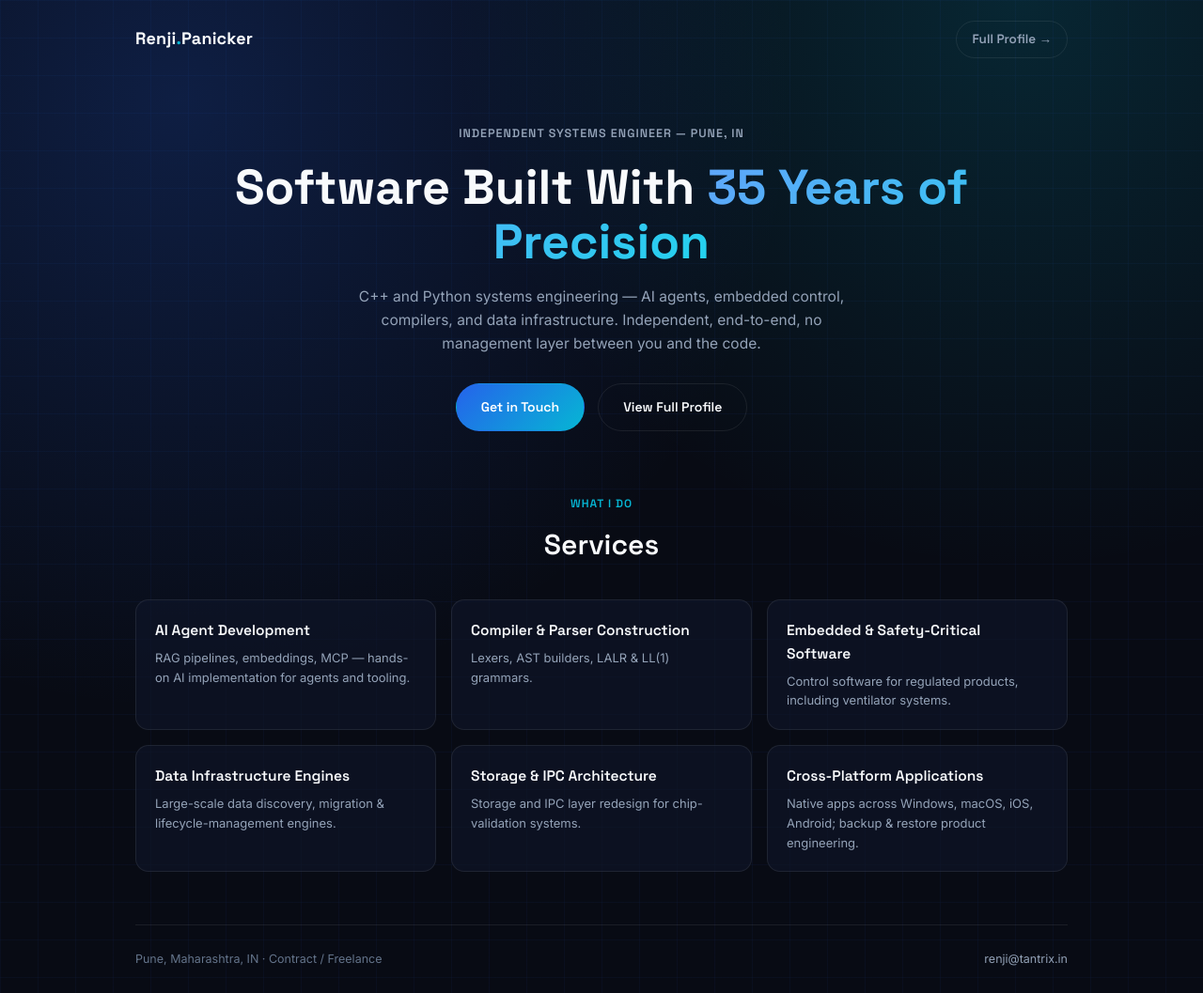
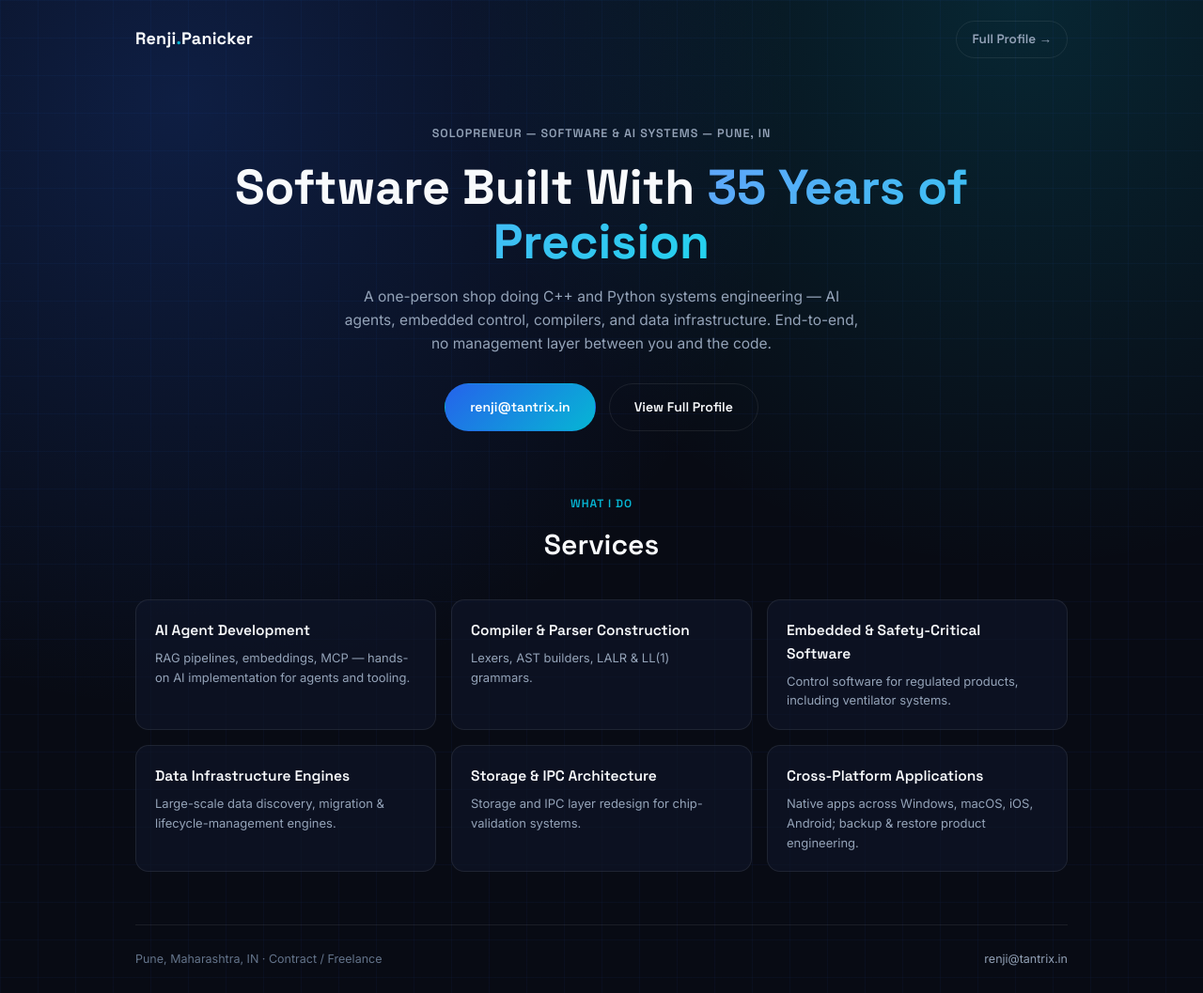
Before and after one commit to TantrixAuto/website, a plain HTML site: page index.html in a window 1280 px wide. Shown: the whole page at 94% size. Drawn offline with Linux system fonts and the light colour scheme.

Commit message:
Reframe landing page as solopreneur, drop mailto on Get in Touch
Swap "independent engineer" framing for solopreneur language, and
show the email address as plain text instead of a mailto link.

Co-Authored-By: Claude Sonnet 5 <noreply@anthropic.com>
Claude-Session: https://claude.ai/code/session_017Qb8eawcKpeF5HKxew314z

```diff
--- a/index.html
+++ b/index.html
@@ -3,8 +3,8 @@
 <head>
 <meta charset="UTF-8">
 <meta name="viewport" content="width=device-width, initial-scale=1.0">
-<title>Renji Panicker — Independent Systems Engineer</title>
-<meta name="description" content="Independent C++ / Python systems engineer — AI agents, embedded control, compilers and data infrastructure. 35+ years shipping production software.">
+<title>Renji Panicker — Solopreneur, Software &amp; AI Systems</title>
+<meta name="description" content="Solopreneur building C++ / Python systems — AI agents, embedded control, compilers and data infrastructure. 35+ years shipping production software, solo.">
 <link rel="preconnect" href="https://fonts.googleapis.com">
 <link href="https://fonts.googleapis.com/css2?family=Inter:wght@400;500;600&family=Space+Grotesk:wght@500;600;700&display=swap" rel="stylesheet">
 <style>
@@ -81,6 +81,8 @@
   .btn:hover{transform:translateY(-2px);}
   .btn-primary{background:var(--gradient); color:#fff;}
   .btn-secondary{border-color:var(--border); color:var(--text-primary);}
+  .email-badge{cursor:default; user-select:all;}
+  .email-badge:hover{transform:none;}
 
   /* ---------- services ---------- */
   section.services{padding:12px 0 56px;}
@@ -131,11 +133,11 @@
   </header>
 
   <section class="hero">
-    <div class="eyebrow">Independent Systems Engineer — Pune, IN</div>
+    <div class="eyebrow">Solopreneur — Software &amp; AI Systems — Pune, IN</div>
     <h1>Software Built With <span class="gradient-text">35 Years of Precision</span></h1>
-    <p>C++ and Python systems engineering — AI agents, embedded control, compilers, and data infrastructure. Independent, end-to-end, no management layer between you and the code.</p>
+    <p>A one-person shop doing C++ and Python systems engineering — AI agents, embedded control, compilers, and data infrastructure. End-to-end, no management layer between you and the code.</p>
     <div class="cta-row">
-      <a class="btn btn-primary" href="mailto:renji@tantrix.in?subject=Engagement%20enquiry">Get in Touch</a>
+      <span class="btn btn-primary email-badge">renji@tantrix.in</span>
       <a class="btn btn-secondary" href="profile.html">View Full Profile</a>
     </div>
   </section>
```
